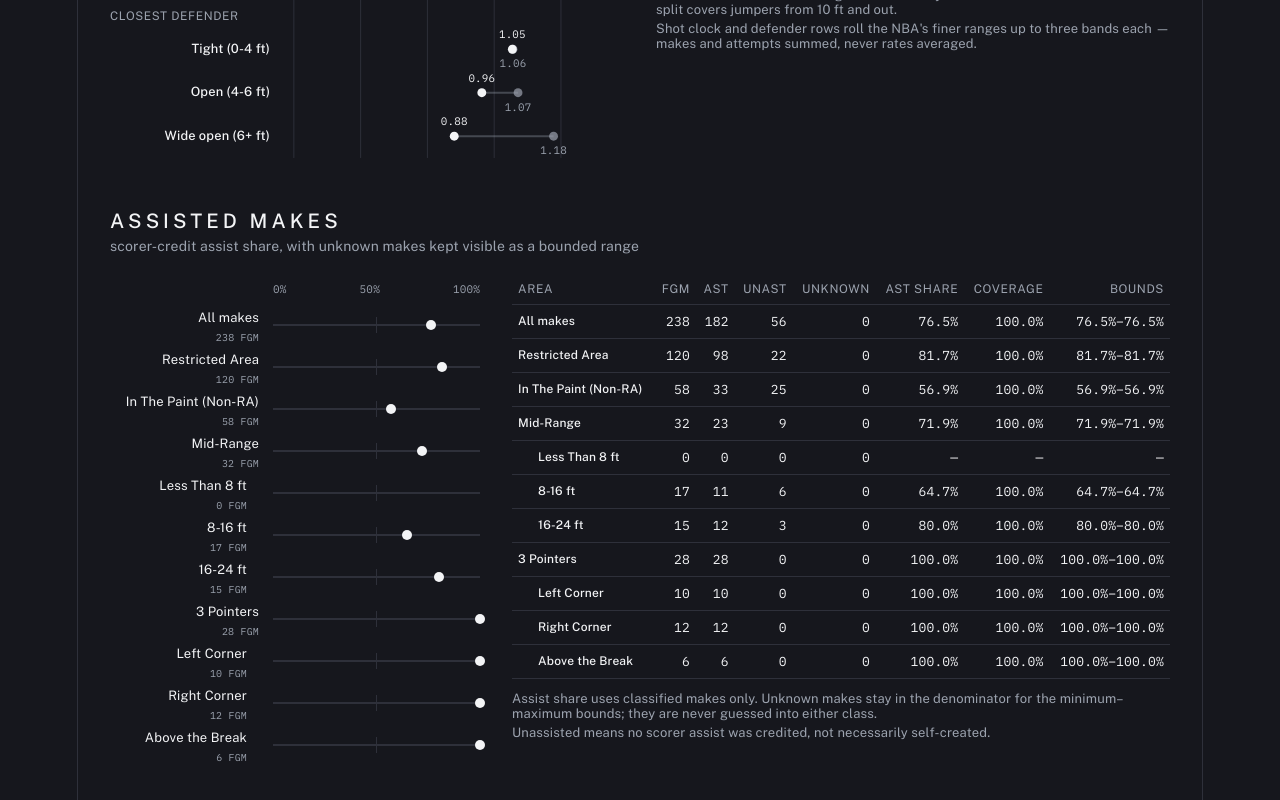
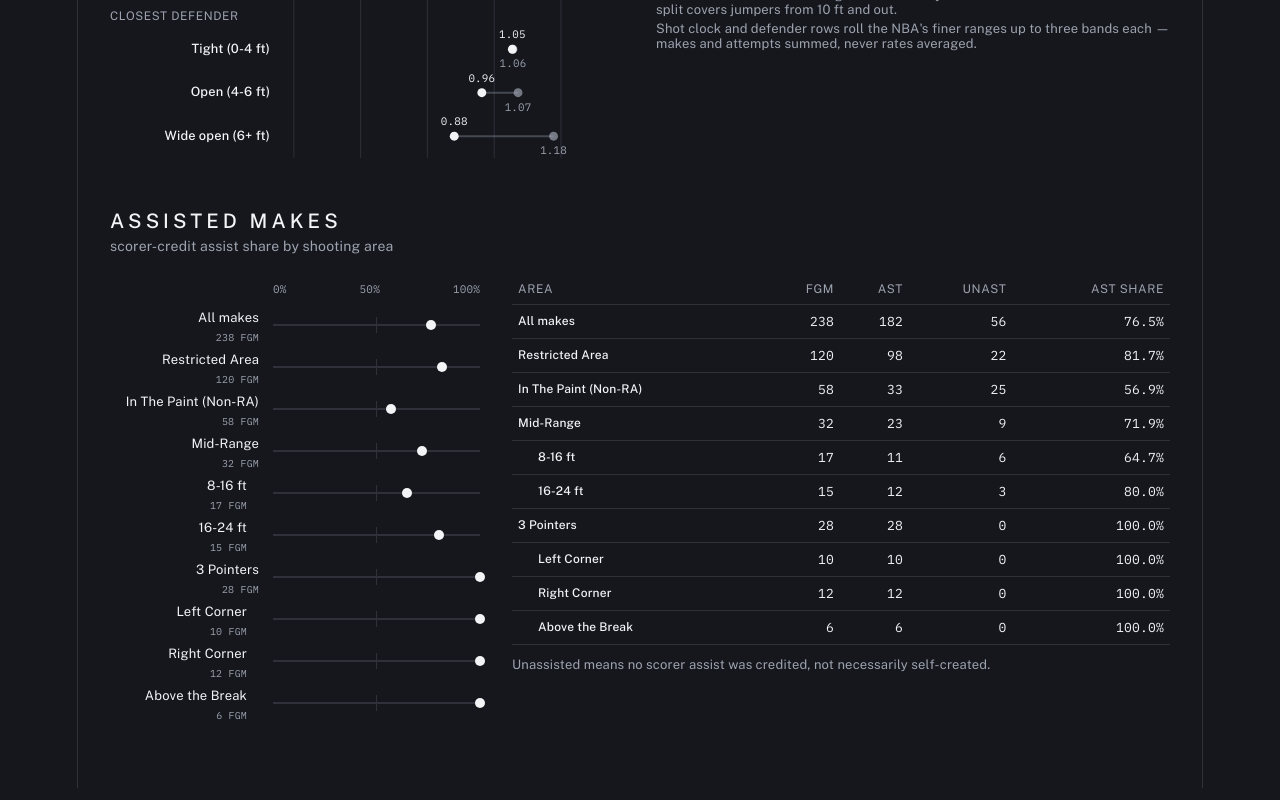
Before and after one commit to jayjorg308/nba-analytics, a React (Vite) app: page / in a window 1280 px wide. Shown: the part 2312-3112 px from the top of the page. Built offline with nearby package versions, Linux system fonts and the light colour scheme.

Commit message:
reduce assisted makes table noise

```diff
--- a/src/app/AssistedMakes.tsx
+++ b/src/app/AssistedMakes.tsx
@@ -32,7 +32,7 @@ function tableRows(metrics: ShotContextMetrics, showMidRangeBands: boolean): Dis
   ]
   if (showMidRangeBands) {
     result.push(
-      ...metrics.midRangeBands.map(
+      ...metrics.midRangeBands.filter((band) => band.attempts > 0).map(
         (band: AssistBandMetricsRow): DisplayRow => ({
           key: `mid-${band.band}`,
           label: band.band,
@@ -61,12 +61,16 @@ function bounds(row: AssistMetricsRow): string {
   return `${formatPercent1(row.minAssistedShare)}–${formatPercent1(row.maxAssistedShare)}`
 }
 
-function BoundedSharePlot({ rows }: { rows: DisplayRow[] }) {
+function AssistedSharePlot({ rows, showBounds }: { rows: DisplayRow[]; showBounds: boolean }) {
   return (
     <div
       className="assist-plot"
       role="img"
-      aria-label="Assisted-share bounds by shooting area; exact values are in the assisted makes table"
+      aria-label={
+        showBounds
+          ? 'Assisted-share bounds by shooting area; exact values are in the assisted makes table'
+          : 'Assisted share by shooting area; exact values are in the assisted makes table'
+      }
     >
       <div className="assist-axis" aria-hidden="true">
         <span className="assist-axis-scale">
@@ -88,6 +92,7 @@ function BoundedSharePlot({ rows }: { rows: DisplayRow[] }) {
           <span className="assist-track">
             {row.minAssistedShare !== null && row.maxAssistedShare !== null && (
               <>
+                {showBounds && (
                   <span
                     className="assist-bound"
                     style={{
@@ -95,6 +100,7 @@ function BoundedSharePlot({ rows }: { rows: DisplayRow[] }) {
                       width: `${(row.maxAssistedShare - row.minAssistedShare) * 100}%`,
                     }}
                   />
+                )}
                 {row.assistedShare !== null && (
                   <span
                     className="assist-share-dot"
@@ -118,16 +124,19 @@ export function AssistedMakes({
   showMidRangeBands: boolean
 }) {
   const rows = tableRows(metrics, showMidRangeBands)
+  const hasCoverageGaps = rows.some(({ row }) => row.unknownMakes > 0)
   return (
     <section className="assisted-section" aria-labelledby="assisted-caption">
       <header className="creation-caption">
         <h2 id="assisted-caption">ASSISTED MAKES</h2>
         <p className="creation-caption-desc">
-          scorer-credit assist share, with unknown makes kept visible as a bounded range
+          {hasCoverageGaps
+            ? 'scorer-credit assist share, with unknown makes kept visible as a bounded range'
+            : 'scorer-credit assist share by shooting area'}
         </p>
       </header>
       <div className="assisted-layout">
-        <BoundedSharePlot rows={rows} />
+        <AssistedSharePlot rows={rows} showBounds={hasCoverageGaps} />
         <div className="creation-table-body">
           <div className="zone-scroll">
             <table className="zone-table" aria-label="Assisted makes by shooting area">
@@ -137,10 +146,10 @@ export function AssistedMakes({
                   <th scope="col">FGM</th>
                   <th scope="col">Ast</th>
                   <th scope="col">Unast</th>
-                  <th scope="col">Unknown</th>
+                  {hasCoverageGaps && <th scope="col">Unknown</th>}
                   <th scope="col">Ast share</th>
-                  <th scope="col">Coverage</th>
-                  <th scope="col">Bounds</th>
+                  {hasCoverageGaps && <th scope="col">Coverage</th>}
+                  {hasCoverageGaps && <th scope="col">Bounds</th>}
                 </tr>
               </thead>
               <tbody>
@@ -150,20 +159,22 @@ export function AssistedMakes({
                     <td>{row.makes}</td>
                     <td>{row.assistedMakes}</td>
                     <td>{row.unassistedMakes}</td>
-                    <td>{row.unknownMakes}</td>
+                    {hasCoverageGaps && <td>{row.unknownMakes}</td>}
                     <td>{formatPercent1(row.assistedShare)}</td>
-                    <td>{formatPercent1(row.coverage)}</td>
-                    <td>{bounds(row)}</td>
+                    {hasCoverageGaps && <td>{formatPercent1(row.coverage)}</td>}
+                    {hasCoverageGaps && <td>{bounds(row)}</td>}
                   </tr>
                 ))}
               </tbody>
             </table>
           </div>
           <div className="table-notes">
+            {hasCoverageGaps && (
               <p>
                 Assist share uses classified makes only. Unknown makes stay in the denominator for
                 the minimum–maximum bounds; they are never guessed into either class.
               </p>
+            )}
             <p>Unassisted means no scorer assist was credited, not necessarily self-created.</p>
           </div>
         </div>
```
Also changed, not shown: 4 other files (tests, documents, lock files or other folders). Lines whose indentation alone changed are shown as unchanged.
